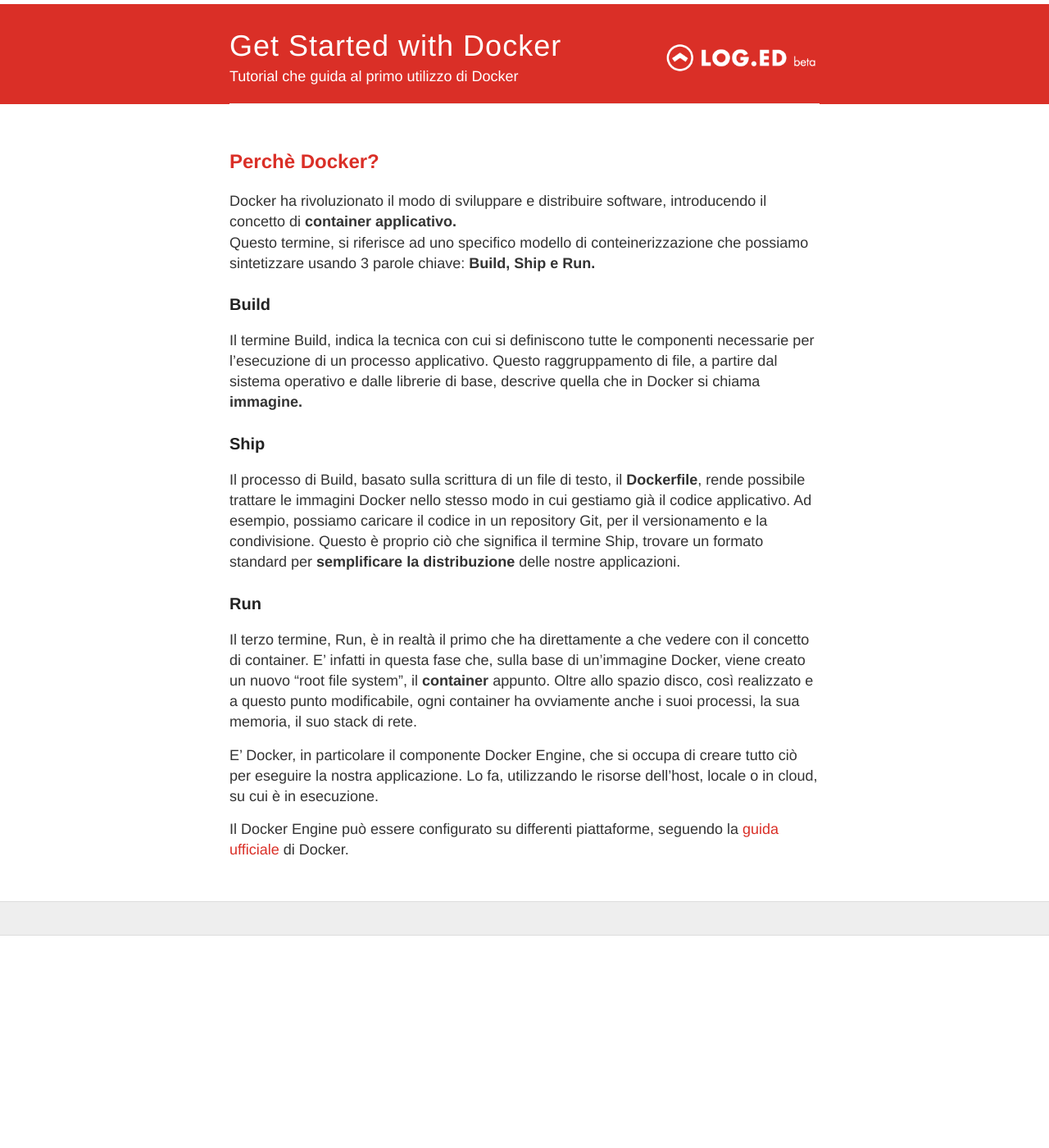
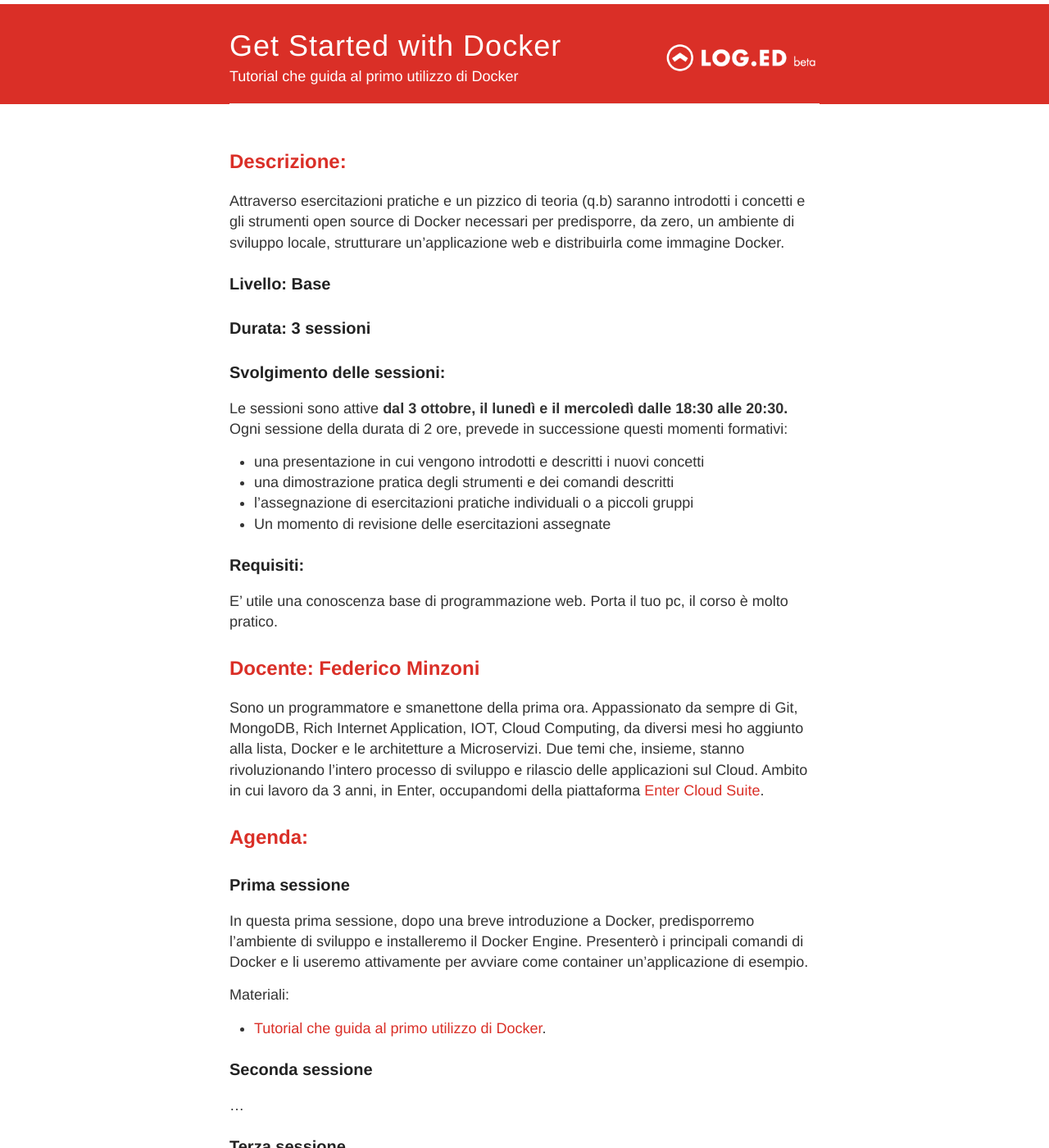
Before and after one commit to LOG-ED/docker-get-started, a Jekyll site: the page built from index.md, in a window 1280 px wide and 1400 px high. Shown: the whole window at 82% size. Built offline with Jekyll 4.4.1, drawn with Linux system fonts in a browser that asks for light colours; nearby versions of some CDN libraries.

Commit message:
Update index.md

```diff
--- a/index.md
+++ b/index.md
@@ -2,23 +2,39 @@
 layout: default
 ---
 
-## Perchè Docker?
+## Descrizione:
+Attraverso esercitazioni pratiche e un pizzico di teoria (q.b) saranno introdotti i concetti e gli strumenti open source di Docker necessari per predisporre, da zero, un ambiente di sviluppo locale, strutturare un’applicazione web e distribuirla come immagine Docker.
 
-Docker ha rivoluzionato il modo di sviluppare e distribuire software, introducendo il concetto di **container applicativo.**
-Questo termine, si riferisce ad uno specifico modello di conteinerizzazione che possiamo sintetizzare usando 3 parole chiave: **Build, Ship e Run.**
+### Livello: Base
 
-### Build
+### Durata: 3 sessioni
 
-Il termine Build, indica la tecnica con cui si definiscono tutte le componenti necessarie per l’esecuzione di un processo applicativo. Questo raggruppamento di file, a partire dal sistema operativo e dalle librerie di base, descrive quella che in Docker si chiama **immagine.**
+### Svolgimento delle sessioni:
+Le sessioni sono attive **dal 3 ottobre, il lunedì e il mercoledì dalle 18:30 alle 20:30.**
+Ogni sessione della durata di 2 ore, prevede in successione questi momenti formativi:
+* una presentazione in cui vengono introdotti e descritti i nuovi concetti
+* una dimostrazione pratica degli strumenti e dei comandi descritti
+* l'assegnazione di esercitazioni pratiche individuali o a piccoli gruppi
+* Un momento di revisione delle esercitazioni assegnate
 
-### Ship
+### Requisiti:
 
-Il processo di Build, basato sulla scrittura di un file di testo, il **Dockerfile**, rende possibile trattare le immagini Docker nello stesso modo in cui gestiamo già il codice applicativo. Ad esempio, possiamo caricare il codice in un repository Git, per il versionamento e la condivisione. Questo è proprio ciò che significa il termine Ship, trovare un formato standard per **semplificare la distribuzione** delle nostre applicazioni.
+E' utile una conoscenza base di programmazione web. Porta il tuo pc, il corso è molto pratico.
 
-### Run
+## Docente: Federico Minzoni
+Sono un programmatore e smanettone della prima ora. Appassionato da sempre di Git, MongoDB, Rich Internet Application, IOT, Cloud Computing, da diversi mesi ho aggiunto alla lista, Docker e le architetture a Microservizi. Due temi che, insieme, stanno rivoluzionando l'intero processo di sviluppo e rilascio delle applicazioni sul Cloud. Ambito in cui lavoro da 3 anni, in Enter, occupandomi della piattaforma [Enter Cloud Suite](http://www.entercloudsuite.com){:target="_blank"}.
 
-Il terzo termine, Run, è in realtà il primo che ha direttamente a che vedere con il concetto di container. E’ infatti in questa fase che, sulla base di un’immagine Docker, viene creato un nuovo “root file system”, il **container** appunto. Oltre allo spazio disco, così realizzato e a questo punto modificabile, ogni container ha ovviamente anche i suoi processi, la sua memoria, il suo stack di rete.
+## Agenda:
 
-E’ Docker, in particolare il componente Docker Engine, che si occupa di creare tutto ciò per eseguire la nostra applicazione. Lo fa, utilizzando le risorse dell’host, locale o in cloud, su cui è in esecuzione.
+### Prima sessione
 
-Il Docker Engine può essere configurato su differenti piattaforme, seguendo la [guida ufficiale](https://docs.docker.com/engine/getstarted/step_one/){:target="_blank"} di Docker.
+In questa prima sessione, dopo una breve introduzione a Docker, predisporremo l'ambiente di sviluppo e installeremo il Docker Engine. Presenterò i principali comandi di Docker e li useremo attivamente per avviare come container un'applicazione di esempio.
+
+Materiali:
+* [Tutorial che guida al primo utilizzo di Docker](https://log-ed.github.io/docker-get-started/sessione1).
+
+### Seconda sessione
+...
+
+### Terza sessione
+...
```
